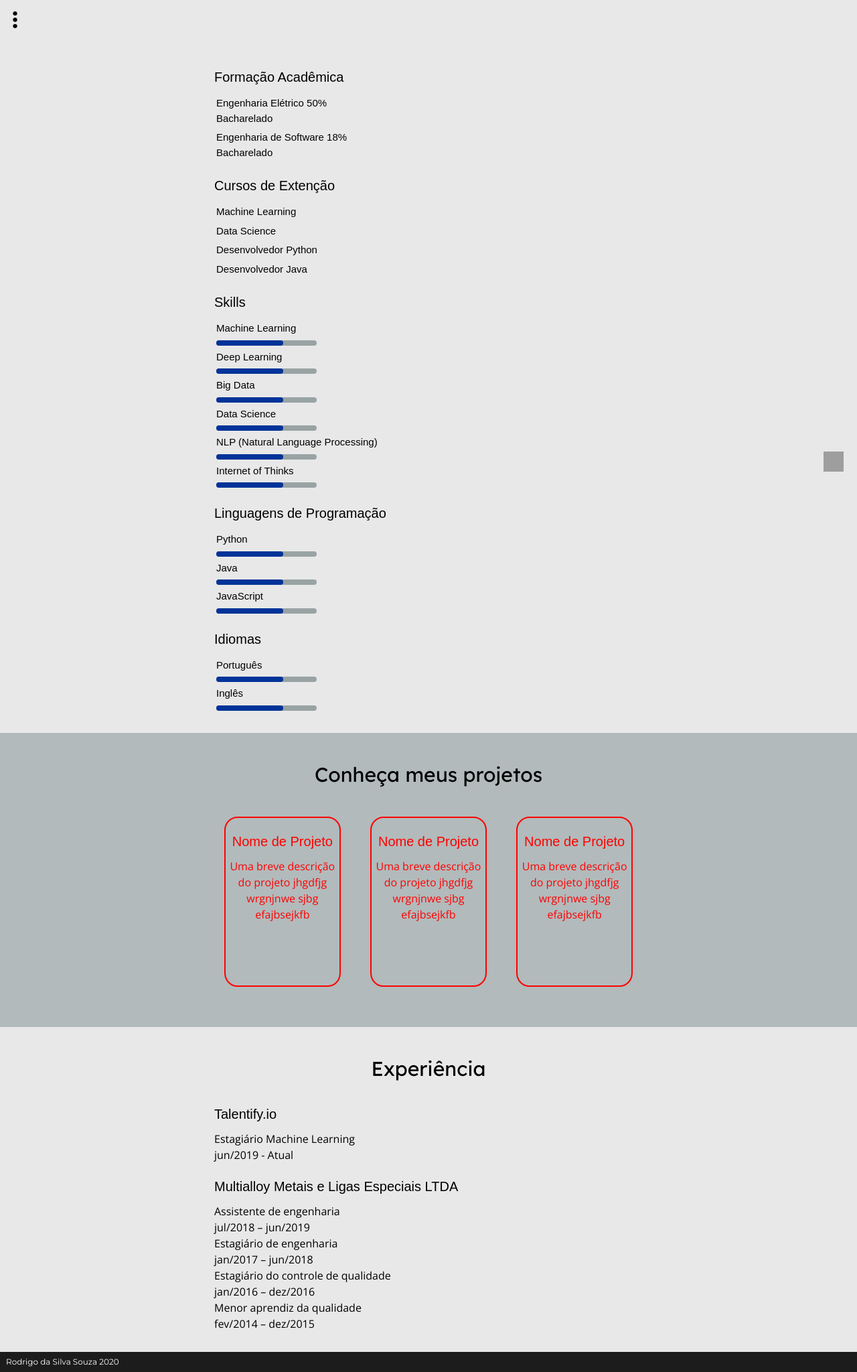
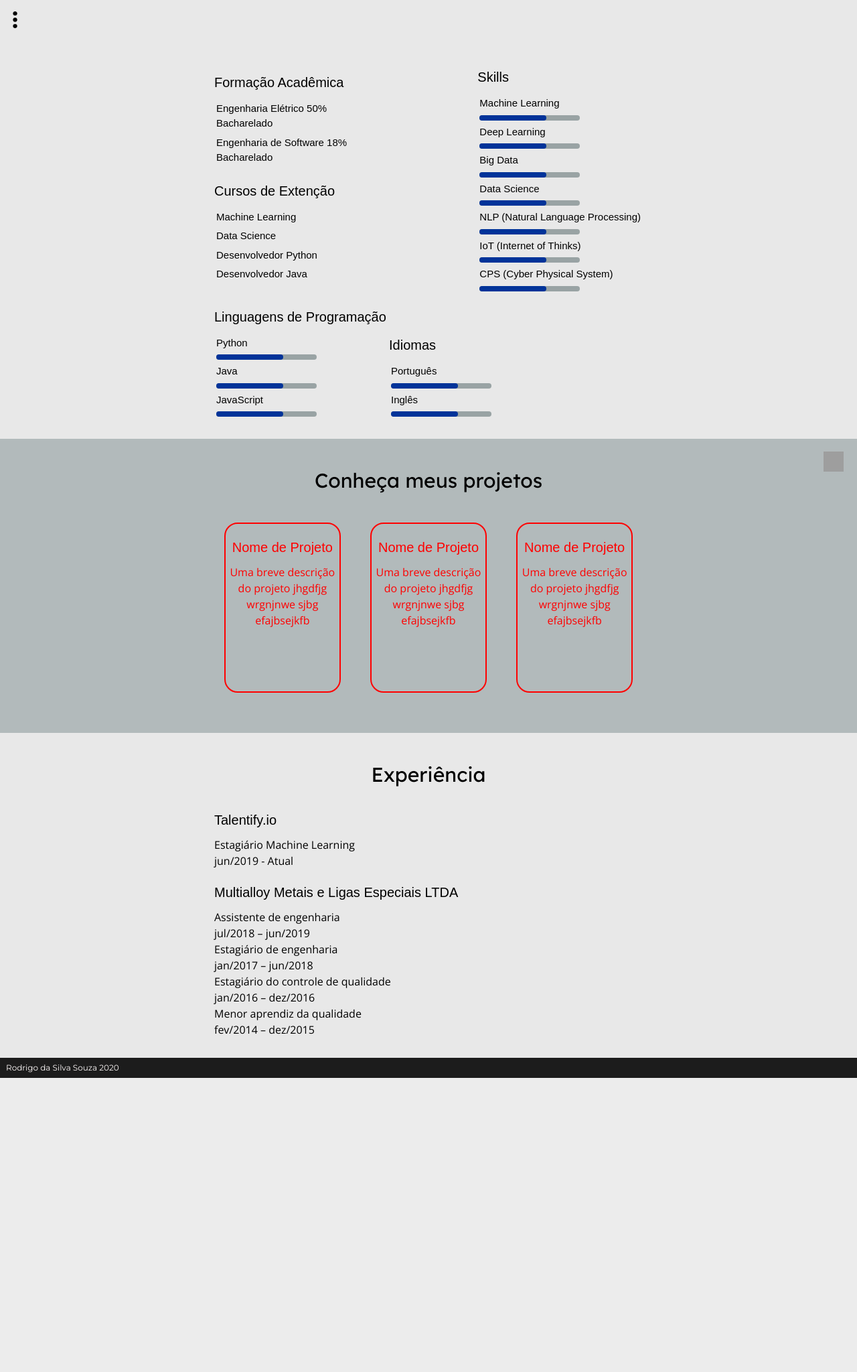
Before and after one commit to Rodrigosis/rodrigo.engineer, a Flask app: page / in a window 1280 px wide. Shown: the part 63-2111 px from the top of the page at 67% size. After the commit the page ends 1672 px from the top, so only its background shows below. Run offline with Flask 2, Linux system fonts and the light colour scheme; some web fonts are replaced; grey boxes are pictures that could not be loaded.

Commit message:
upgrade layout

```diff
--- a/static/css/template.css
+++ b/static/css/template.css
@@ -139,7 +139,7 @@ header h1 a {
 }
 
 body {
-    max-width: 2500px;
+    max-width: 3000px;
     margin: 0 auto;
     background-color: #E8E8E8;
 }
@@ -185,6 +185,12 @@ body {
     margin: 0 auto;
 }
 
+.my_background section {
+    display: inline-block;
+    text-align: top;
+    align-items: top;
+}
+
 .progress_bar {
   width: 150px;
   background-color: #99A3A4;
@@ -217,7 +223,7 @@ body {
     height: 250px;
     border: 2px solid;
     border-radius: 20px;
-    transition: 0.3s all;
+    transition: 5s all;
     color: red;
 }
 
@@ -238,6 +244,7 @@ body {
     padding: 30px 0;
     width: 50%;
     margin: 0 auto;
+    min-height: 800px;
 }
 
 .projetos {
@@ -245,6 +252,7 @@ body {
     padding: 30px 0;
     width: 50%;
     margin: 0 auto;
+    min-height: 800px;
 }
 
 .contato {
@@ -252,6 +260,7 @@ body {
     padding: 30px 0;
     width: 50%;
     margin: 0 auto;
+    min-height: 800px;
 }
 
 .contato form label {
@@ -298,6 +307,7 @@ body {
     padding: 30px 0;
     width: 50%;
     margin: 0 auto;
+    min-height: 800px;
 }
 
 .admin {
@@ -340,3 +350,7 @@ footer ul li {
     padding-right: 5px;
     box-sizing: border-box;
 }
+
+@midia screen and (max-width: 500px) {
+
+}
--- a/templates/contato.html
+++ b/templates/contato.html
@@ -17,5 +17,9 @@
 
             <input type="submit" value="Enviar" class="contato_enviar">
         </form>
+        <section>
+            <h2>Onde estou localizado</h2>
+            <iframe src="https://www.google.com/maps/embed?pb=!1m14!1m12!1m3!1d29266.487631690372!2d-46.80215441704279!3d-23.521315836470915!2m3!1f0!2f0!3f0!3m2!1i1024!2i768!4f13.1!5e0!3m2!1spt-BR!2sbr!4v1583674531192!5m2!1spt-BR!2sbr" width="100%" height="450" frameborder="0" style="border:0;" allowfullscreen=""></iframe>
+        </section>
     </div>
 {% endblock %}
--- a/templates/index.html
+++ b/templates/index.html
@@ -1,7 +1,8 @@
 {% extends "template.html" %}
 {% block conteudo %}
     <div class="my_background">
-        <section class="formacao_academica">
+        <section class="formacao">
+            <div>
                 <h2>Formação Acadêmica</h2>
                 <ul>
                     <li>
@@ -13,8 +14,8 @@
                         <p>Bacharelado</p>
                     </li>
                 </ul>
-        </section>
-        <section class="cursos_extencao">
+            </div>
+            <div>
                 <h2>Cursos de Extenção</h2>
                 <ul>
                     <li>
@@ -30,6 +31,7 @@
                         Desenvolvedor Java
                     </li>
                 </ul>
+            </div>
         </section>
         <section class="skills">
             <h2>Skills</h2>
@@ -64,7 +66,13 @@
                         <div class="bar"></div>
                     </div>
                 </li>
-                <li>Internet of Thinks</li>
+                <li>IoT (Internet of Thinks)</li>
+                <li>
+                    <div class="progress_bar">
+                        <div class="bar"></div>
+                    </div>
+                </li>
+                <li>CPS (Cyber Physical System)</li>
                 <li>
                     <div class="progress_bar">
                         <div class="bar"></div>
--- a/templates/template.html
+++ b/templates/template.html
@@ -2,6 +2,7 @@
 <html lang="pt-br" dir="ltr">
   <head>
     <meta charset="utf-8">
+    <meta name="viewport" content="width=device-width">
     <title>Rodrigo Souza</title>
     <link rel="shortcut icon" href="{{ url_for('static', filename='img/favicon.jpg') }}">
     <link rel="stylesheet" href="{{ url_for('static', filename='css/reset.css') }}">
```
Lines whose indentation alone changed are shown as unchanged.
